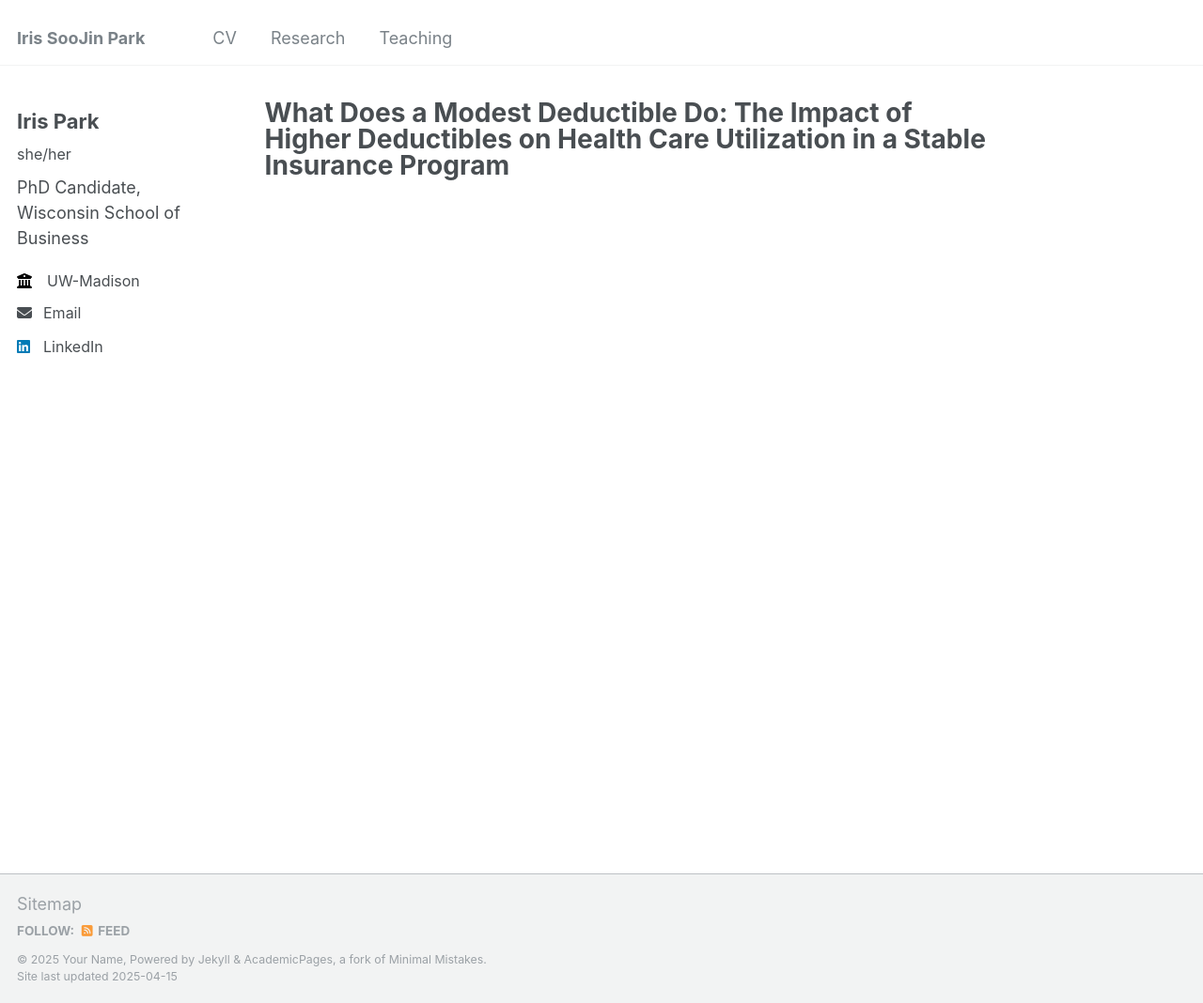
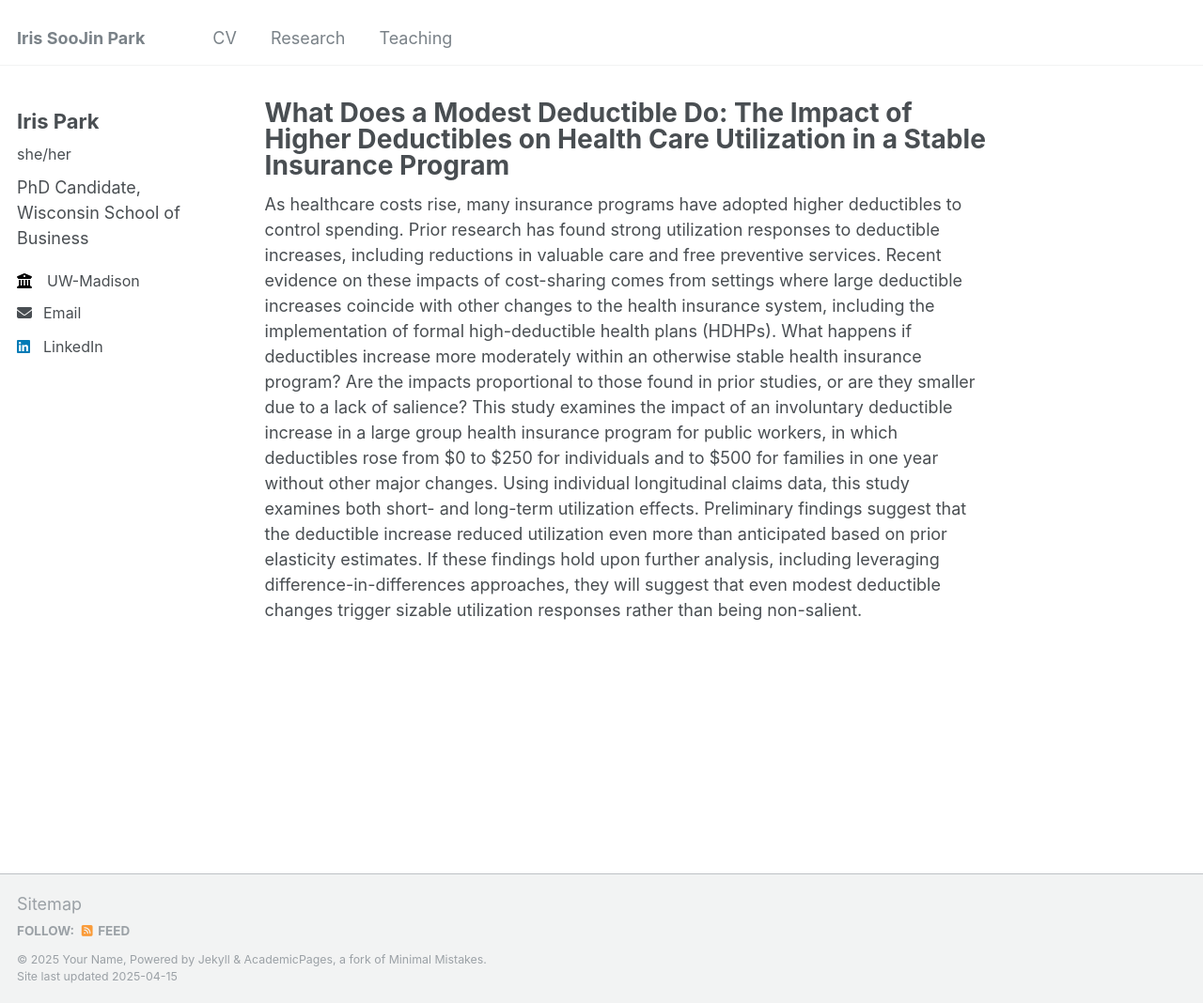
Before and after one commit to Iris-SooJin-Park/Iris-SooJin-Park.github.io, a Jekyll site: the page built from _publications/2030-01-01-paper-title-number-1.md, in a window 1280 px wide and 1068 px high. Shown: the whole window at 94% size. Built offline with Jekyll 4.4.1, drawn with Linux system fonts in a browser that asks for light colours.

Commit message:
Update 2030-01-01-paper-title-number-1.md

```diff
--- a/_publications/2030-01-01-paper-title-number-1.md
+++ b/_publications/2030-01-01-paper-title-number-1.md
@@ -10,3 +10,5 @@ category: manuscripts
 #paperurl: 'http://academicpages.github.io/files/paper1.pdf'
 #citation: 'Your Name, You. (2009). &quot;Paper Title Number 1.&quot; <i>Journal 1</i>. 1(1).'
 ---
+
+As healthcare costs rise, many insurance programs have adopted higher deductibles to control spending. Prior research has found strong utilization responses to deductible increases, including reductions in valuable care and free preventive services. Recent evidence on these impacts of cost-sharing comes from settings where large deductible increases coincide with other changes to the health insurance system, including the implementation of formal high-deductible health plans (HDHPs). What happens if deductibles increase more moderately within an otherwise stable health insurance program? Are the impacts proportional to those found in prior studies, or are they smaller due to a lack of salience? This study examines the impact of an involuntary deductible increase in a large group health insurance program for public workers, in which deductibles rose from \$0 to \$250 for individuals and to \$500 for families in one year without other major changes. Using individual longitudinal claims data, this study examines both short- and long-term utilization effects. Preliminary findings suggest that the deductible increase reduced utilization even more than anticipated based on prior elasticity estimates. If these findings hold upon further analysis, including leveraging difference-in-differences approaches, they will suggest that even modest deductible changes trigger sizable utilization responses rather than being non-salient.
```
